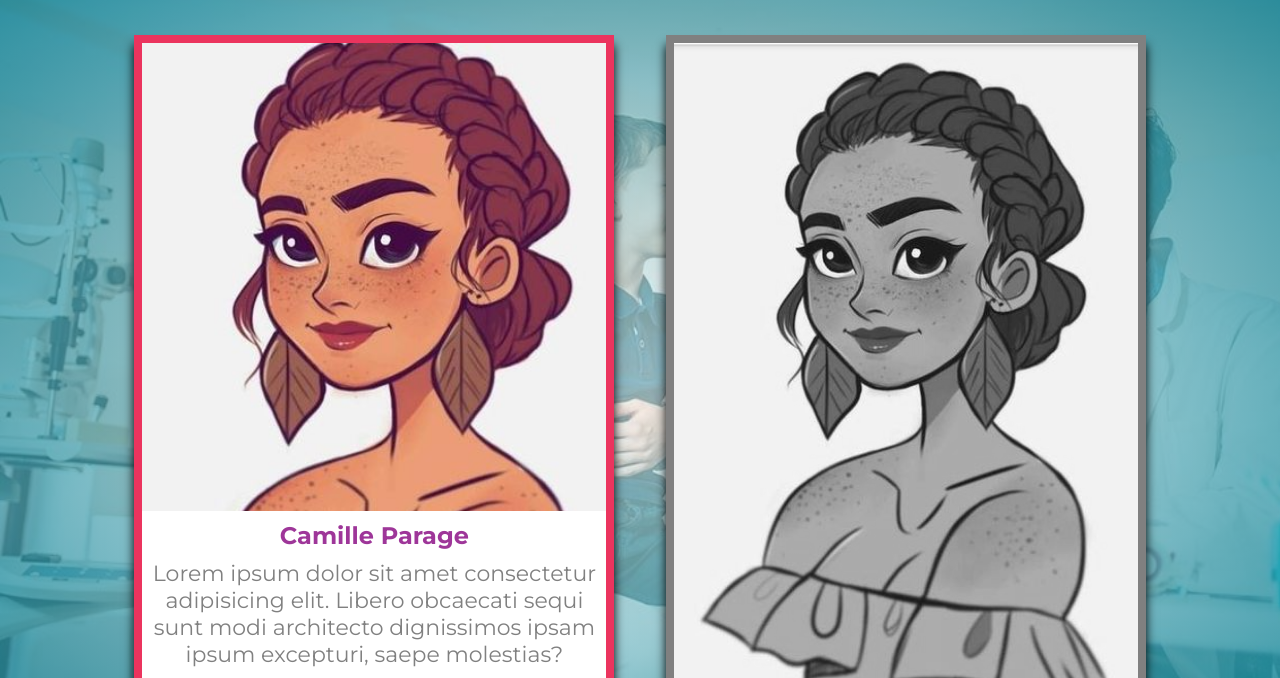
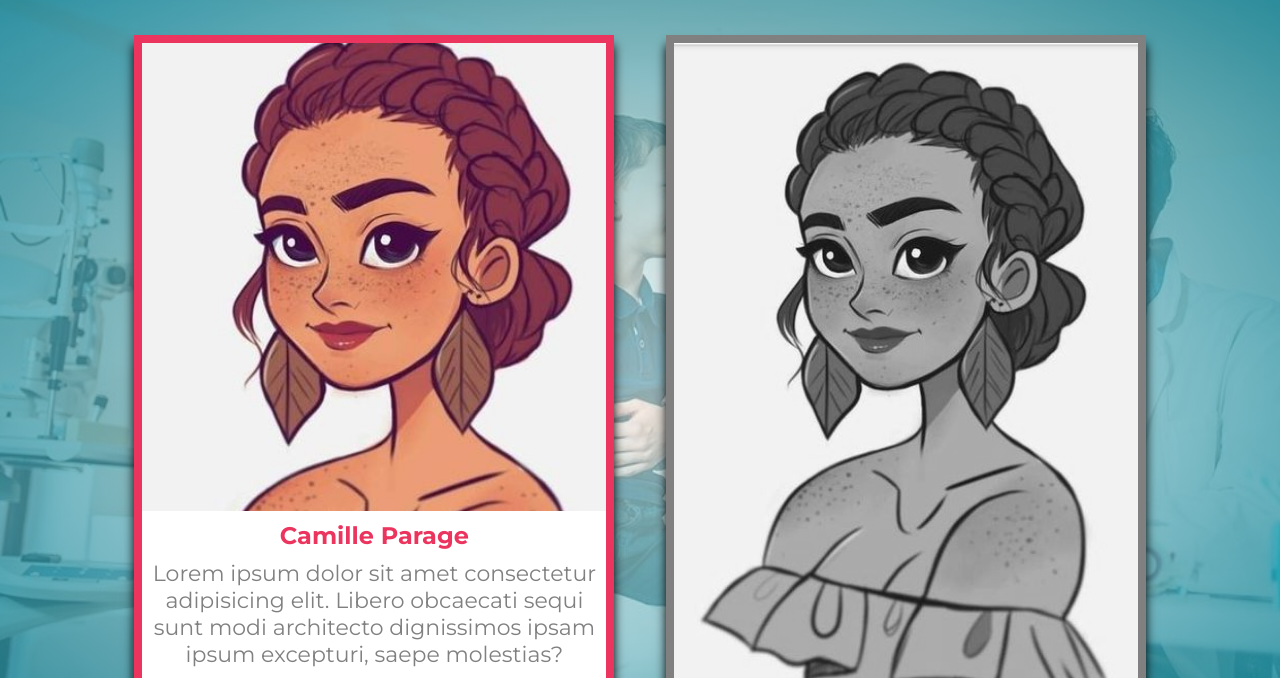
Before and after one commit to FlorianPtf/Site_Orthoptiste, a plain HTML site: page index.html in a window 1280 px wide. In both pictures the pointer is over the element "Camille Parage". Shown: the part 79-757 px from the top of the page. Drawn offline with Linux system fonts and the light colour scheme.

Commit message:
modif 25_05

```diff
--- a/style.css
+++ b/style.css
@@ -182,7 +182,7 @@
 }
 
 .box-container .box:hover .info .title{
-    color: rgb(158, 54, 153);
+    color: rgb(235,52,94);
     transition: 0.25s;
 }
 
```
